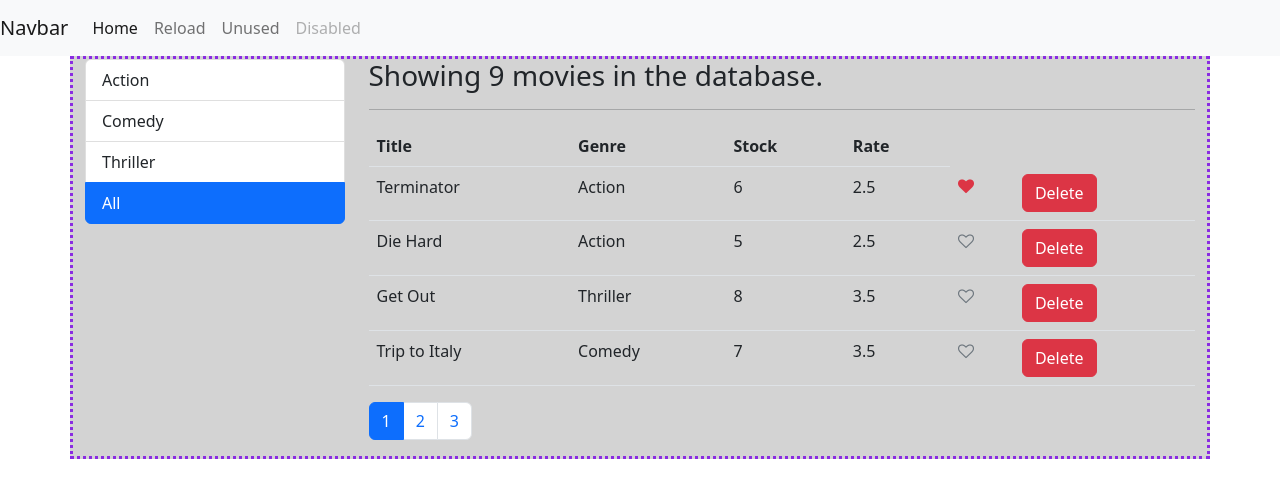
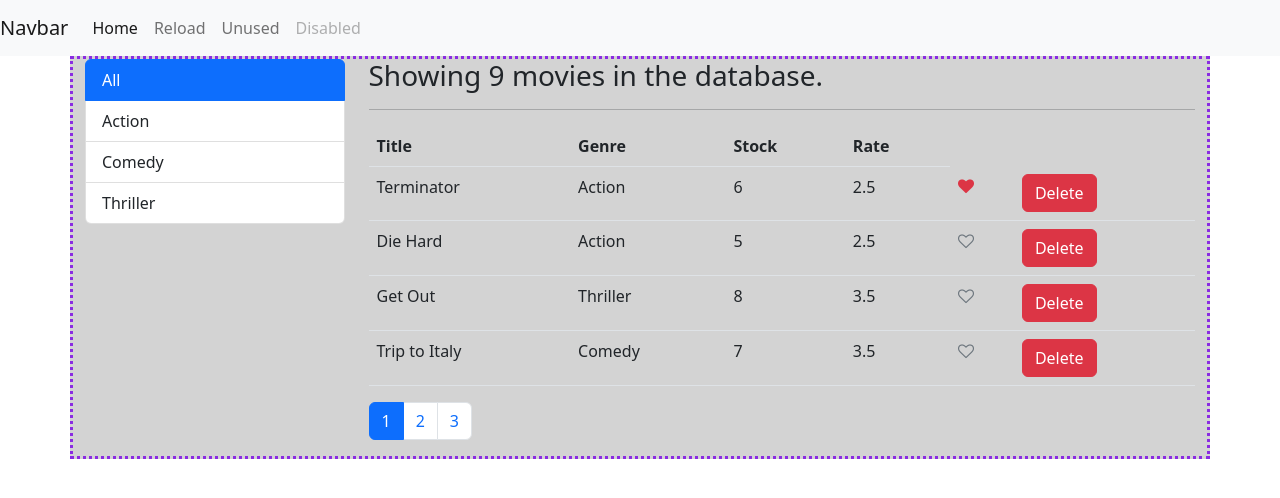
Before and after one commit to JerryHobby/react-playground, a React (Vite) app: page / in a window 1280 px wide. Shown: the top 498 px of the page. Built offline with nearby package versions, Linux system fonts and the light colour scheme.

Commit message:
genre working - used unshift to put ALL on top

```diff
--- a/src/App.jsx
+++ b/src/App.jsx
@@ -25,7 +25,7 @@ class App extends Component {
     const genres = getGenres();
     const movies = getMovies();
 
-    genres.push({'_id': 'all', 'name': 'All'});
+    genres.unshift({'_id': 'all', 'name': 'All'});
     this.setState({ movies: movies, genres: genres });
 
     console.log('App Mounted');
```
